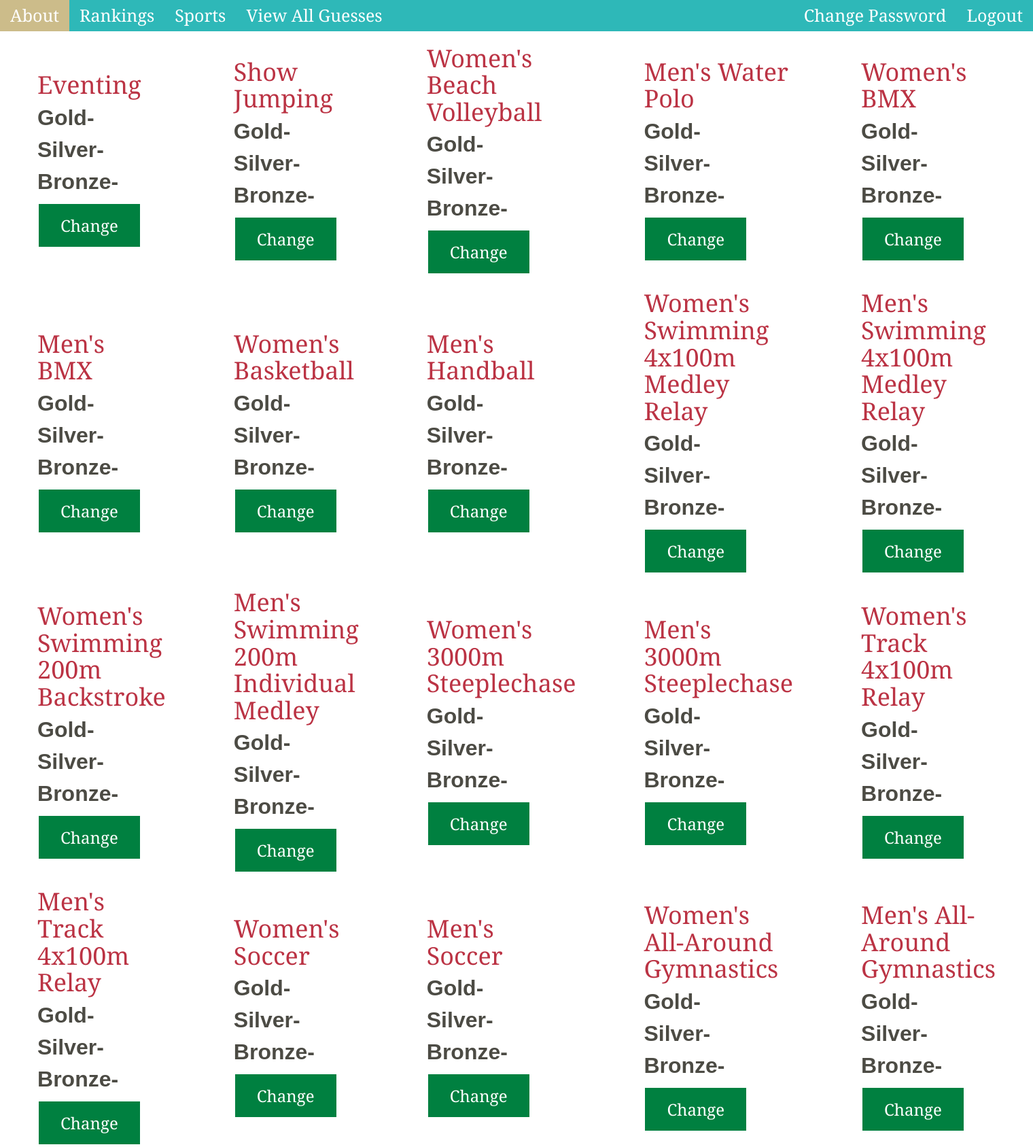
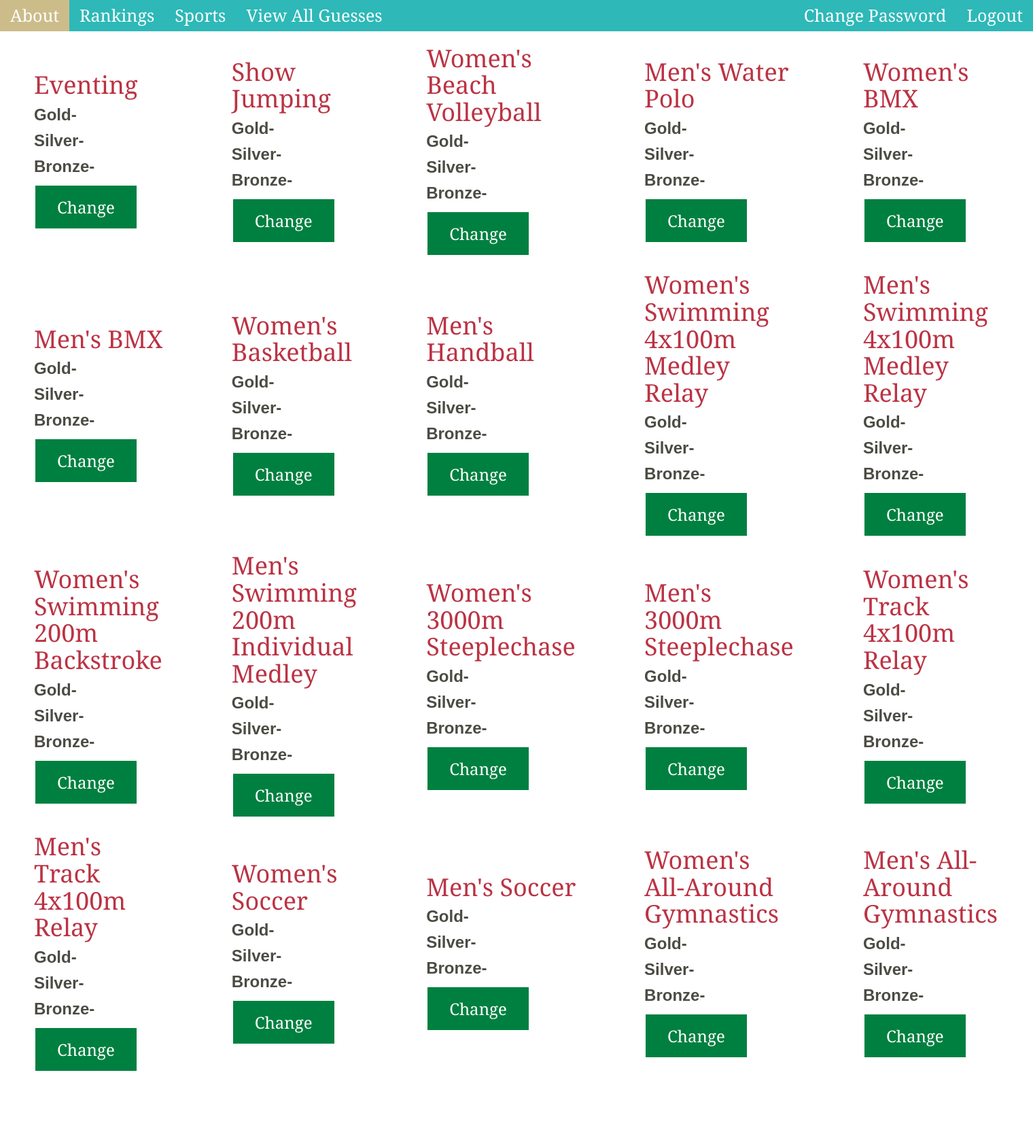
Before and after one commit to BoggsParty/Olympic-App, a Django app: template Main/templates/Main/viewall.html in a window 1520 px wide. Shown: the whole page at 68% size. After the commit the page ends 1575 px from the top, so only its background shows below. Run offline with Django 3.2, Linux system fonts and the light colour scheme; the template is opened without the code that fills it, so the values that code supplies are empty; some libraries are stand-ins or nearby versions.

Commit message:
changed sizes

```diff
--- a/Main/static/css/dashboard.css
+++ b/Main/static/css/dashboard.css
@@ -17,7 +17,7 @@ h2 {
 p {
     color: 4c4b44;
     font-family: sans-serif;
-    font-size: 200%;
+    font-size: 150%;
     padding: 0px 50px;
 }
 
--- a/Main/templates/Main/viewall.html
+++ b/Main/templates/Main/viewall.html
@@ -4,7 +4,7 @@
 <html>
     <body>
         <div align="center">
-            <table style="width:85%">
+            <table style="width:100%">
                 <tr>
                     <td><h2>Eventing</h2>
                     <p><b>Gold-</b></p>
--- a/UserSelections/templates/UserSelections/submit.html
+++ b/UserSelections/templates/UserSelections/submit.html
@@ -18,7 +18,7 @@
         </div>
         <div>
             <form method="POST" class="post-form">{% csrf_token %}
-                <br><ul id="ul1">{{ form }}</ul></br>
+                <br>{{ form }}</br>
             <p id="p2"><button type="submit" class="save btn btn-default">Save</button></p>
             </form>
         </div>
```
